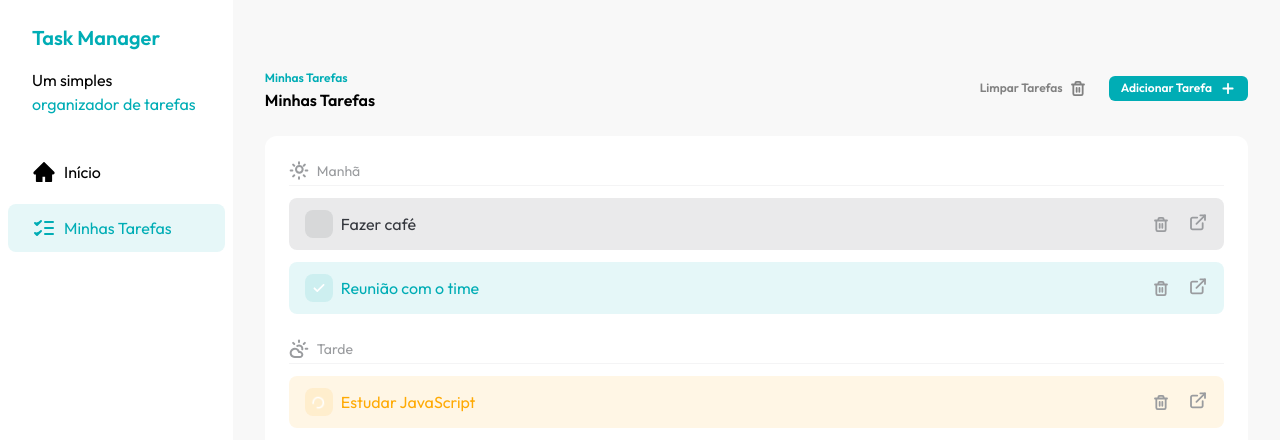
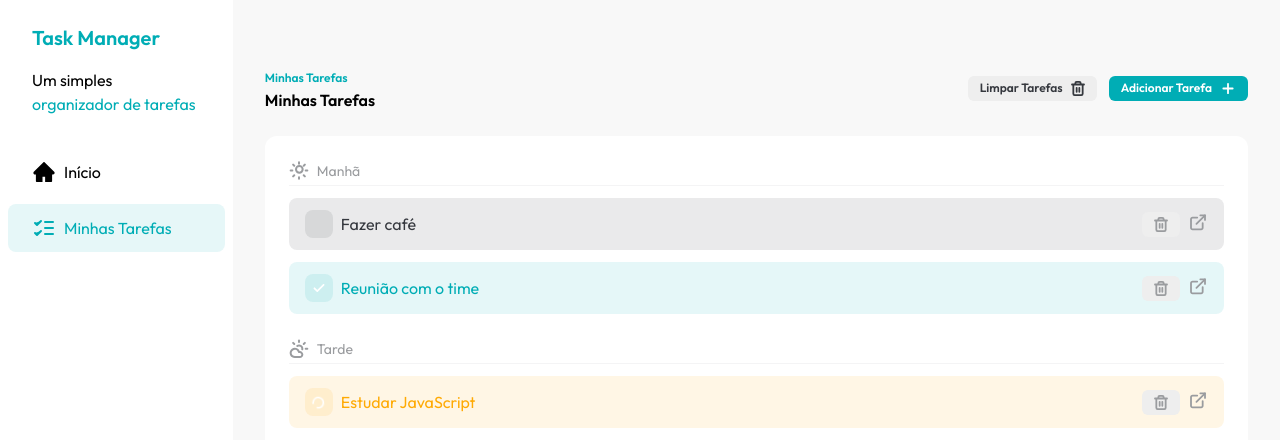
Before and after one commit to carlosEA28/fsc-task-manager, a React (Vite) app: page / in a window 1280 px wide. Shown: the top 440 px of the page. Built offline with nearby package versions, Linux system fonts and the light colour scheme.

Commit message:
feat: add size and secondary variant to button

```diff
--- a/src/components/Button.jsx
+++ b/src/components/Button.jsx
@@ -1,17 +1,36 @@
-const Button = ({ children, variant = "primary", ...rest }) => {
+const Button = ({
+  children,
+  variant = "primary",
+  size = "small",
+  className,
+  ...rest
+}) => {
   const getVarientClasses = () => {
     if (variant === "primary") {
       return "bg-[#00ADB5] text-white";
     }
 
+    if (variant === "ghost") {
+      return " bg-transparent text-[#818181]";
+    }
     if (variant === "secondary") {
-      return " bg-transparent text-[#818181]";
+      return "bg-[#EEEEEE] text-[#35383E]";
+    }
+  };
+
+  const getSizeClasses = () => {
+    if (size === "small") {
+      return "py-1 text-xs";
+    }
+
+    if (size === "large") {
+      return " py-2 text-sm";
     }
   };
 
   return (
     <button
-      className={`flex items-center cursor-pointer hover:opacity-50 transition-opacity gap-2 font-semibold  rounded-md px-3 py-1 text-xs ${getVarientClasses()}`}
+      className={`flex items-center justify-center cursor-pointer hover:opacity-50 transition-opacity gap-2 font-semibold  rounded-md px-3 ${getSizeClasses()} ${getVarientClasses()} ${className}`}
       {...rest}
     >
       {children}
```
